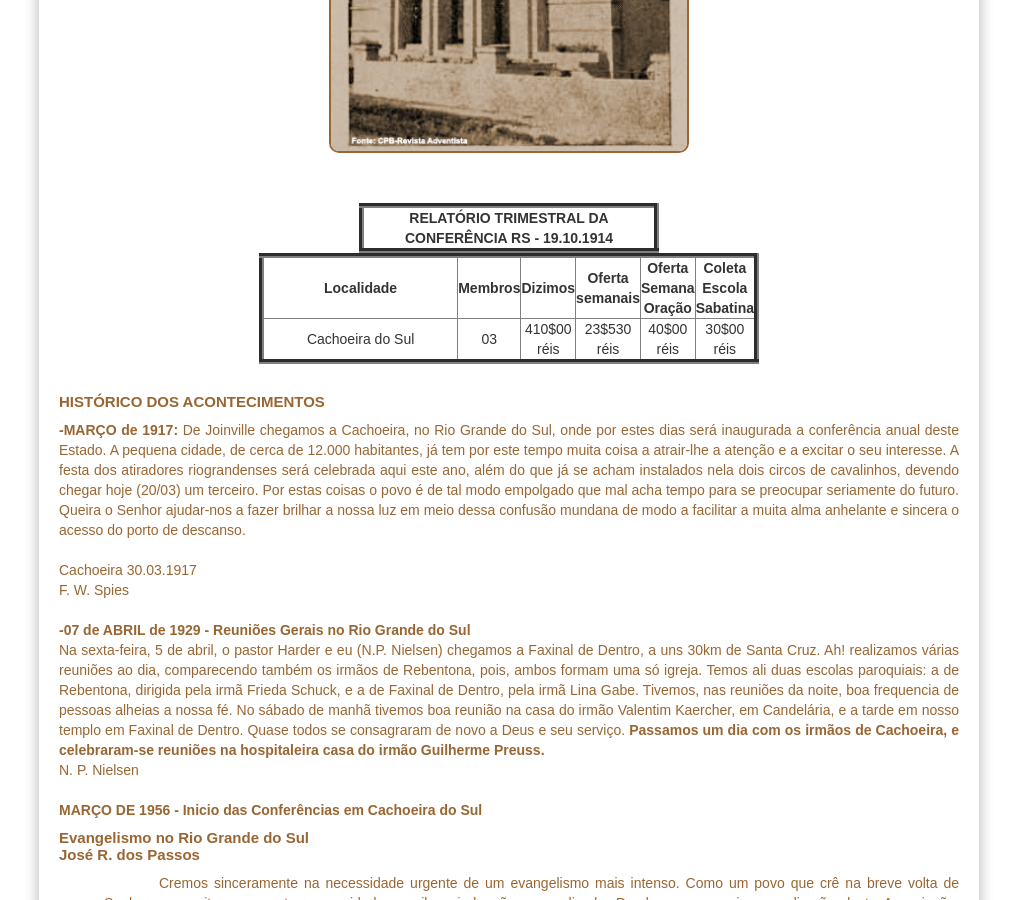
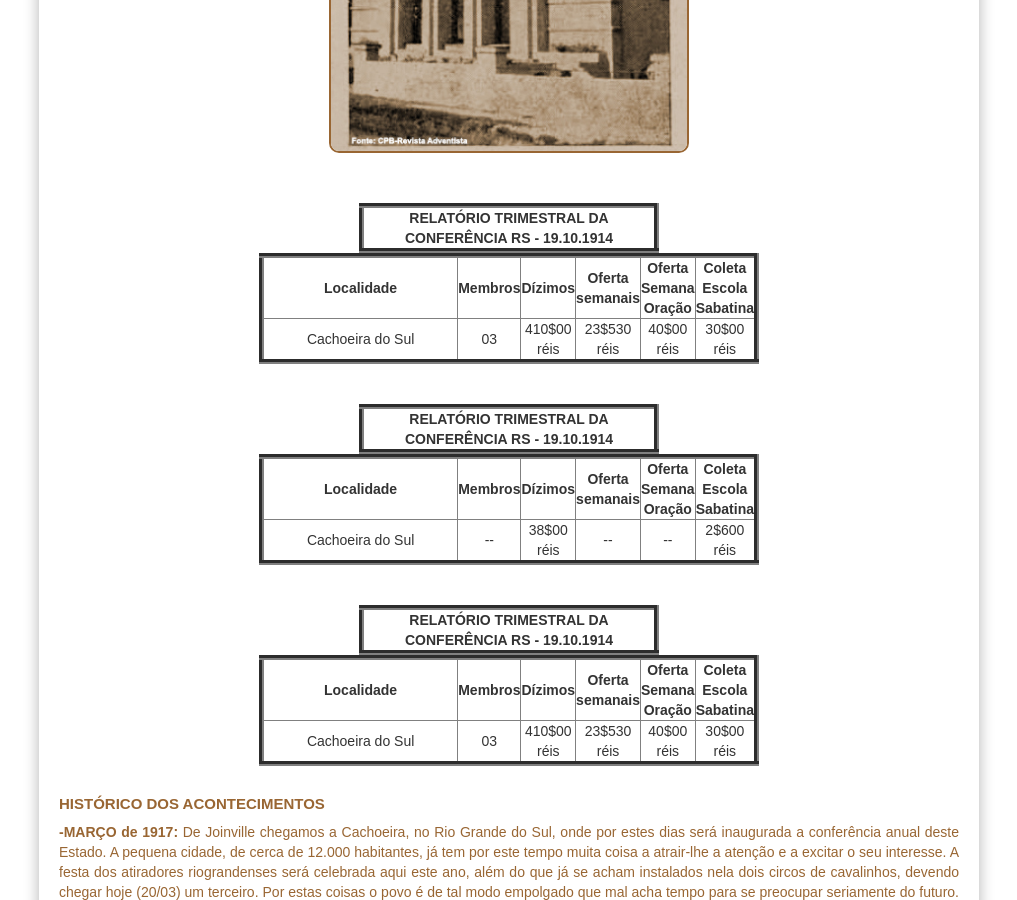
Before and after one commit to claudiovargas1955/claudiovargas1955.github.io, a Jekyll site: the page built from _pages/história-da-iasd-cachoeira.html, in a window 1280 px wide and 900 px high, scrolled down 781 px. Shown: the whole window, without its empty margins (131-1148 px from the left). Built offline with Jekyll 4.4.1, drawn with Linux system fonts in a browser that asks for light colours; some web fonts are replaced.

Commit message:
Update história-da-iasd-cachoeira.html

```diff
--- a/_pages/história-da-iasd-cachoeira.html
+++ b/_pages/história-da-iasd-cachoeira.html
@@ -118,7 +118,7 @@ tr:hover{
 
 
 <div class="brasileira" align="center">
-    <table border="5px" color="#ffffff" width="300px" cellspacing="0px" cellpadding="0px" height="40px">
+    <table border="5px" color="#ffffff" width="300px" cellspacing="10px" cellpadding="10px" height="40px">
            <tr><br>
             <td align="center"><b>RELATÓRIO TRIMESTRAL DA CONFERÊNCIA RS - 19.10.1914</b></td>
          </tr>
@@ -128,7 +128,60 @@ tr:hover{
          <tr>
            <td align="center" width="300px"><b>Localidade</b></td>
            <td align="center" width="30px"><b>Membros</b></td>
-           <td align="center" width="50px"><b>Dizimos</b></td>
+           <td align="center" width="50px"><b>Dízimos</b></td>
+           <td align="center" width="50px"><b>Oferta semanais</b></td>
+           <td align="center" width="50px"><b>Oferta Semana Oração </b</td>
+           <td align="center" width="50px"><b>Coleta Escola Sabatina</b</td>
+        </tr>
+        <tr>
+           <td align="center" width="300px">Cachoeira do Sul</td>
+           <td align="center" width="50px">03</td>
+           <td align="center"> 410$00 réis</td>
+           <td align="center">23$530 réis</td>
+           <td align="center">40$00 réis</td>
+           <td align="center">30$00 <br>réis</td>
+        </tr>
+
+    </table><br>
+
+      <table border="5px" color="#ffffff" width="300px" cellspacing="10px" cellpadding="10px" height="40px">
+           <tr><br>
+            <td align="center"><b>RELATÓRIO TRIMESTRAL DA CONFERÊNCIA RS - 19.10.1914</b></td>
+         </tr>
+
+
+    <table border="5px" color="#ffffff" width="500px"  cellspacing="10px" cellpadding="10px">
+         <tr>
+           <td align="center" width="300px"><b>Localidade</b></td>
+           <td align="center" width="30px"><b>Membros</b></td>
+           <td align="center" width="50px"><b>Dízimos</b></td>
+           <td align="center" width="50px"><b>Oferta semanais</b></td>
+           <td align="center" width="50px"><b>Oferta Semana Oração </b</td>
+           <td align="center" width="50px"><b>Coleta Escola Sabatina</b</td>
+        </tr>
+        <tr>
+           <td align="center" width="300px">Cachoeira do Sul</td>
+           <td align="center" width="50px">--</td>
+           <td align="center"> 38$00 réis</td>
+           <td align="center"> -- </td>
+           <td align="center"> -- </td>
+           <td align="center"> 2$600 <br>réis</td>
+        </tr>
+
+
+    </table><br>
+
+   <table border="5px" color="#ffffff" width="300px" cellspacing="10px" cellpadding="10px" height="40px">
+           <tr><br>
+            <td align="center"><b>RELATÓRIO TRIMESTRAL DA CONFERÊNCIA RS - 19.10.1914</b></td>
+         </tr>
+
+
+    <table border="5px" color="#ffffff" width="500px"  cellspacing="10px" cellpadding="10px">
+         <tr>
+           <td align="center" width="300px"><b>Localidade</b></td>
+           <td align="center" width="30px"><b>Membros</b></td>
+           <td align="center" width="50px"><b>Dízimos</b></td>
            <td align="center" width="50px"><b>Oferta semanais</b></td>
            <td align="center" width="50px"><b>Oferta Semana Oração </b</td>
            <td align="center" width="50px"><b>Coleta Escola Sabatina</b</td>
```
